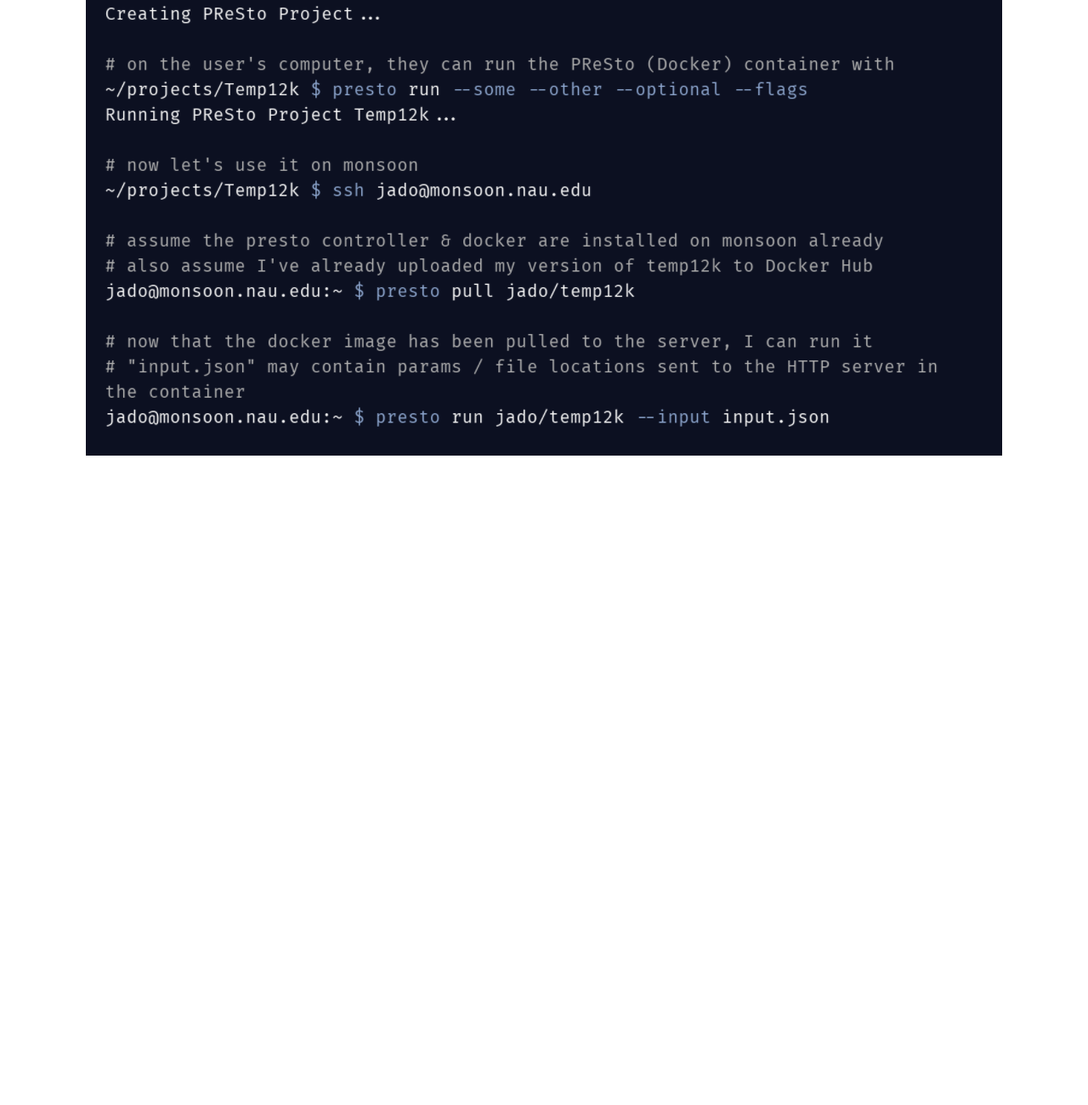
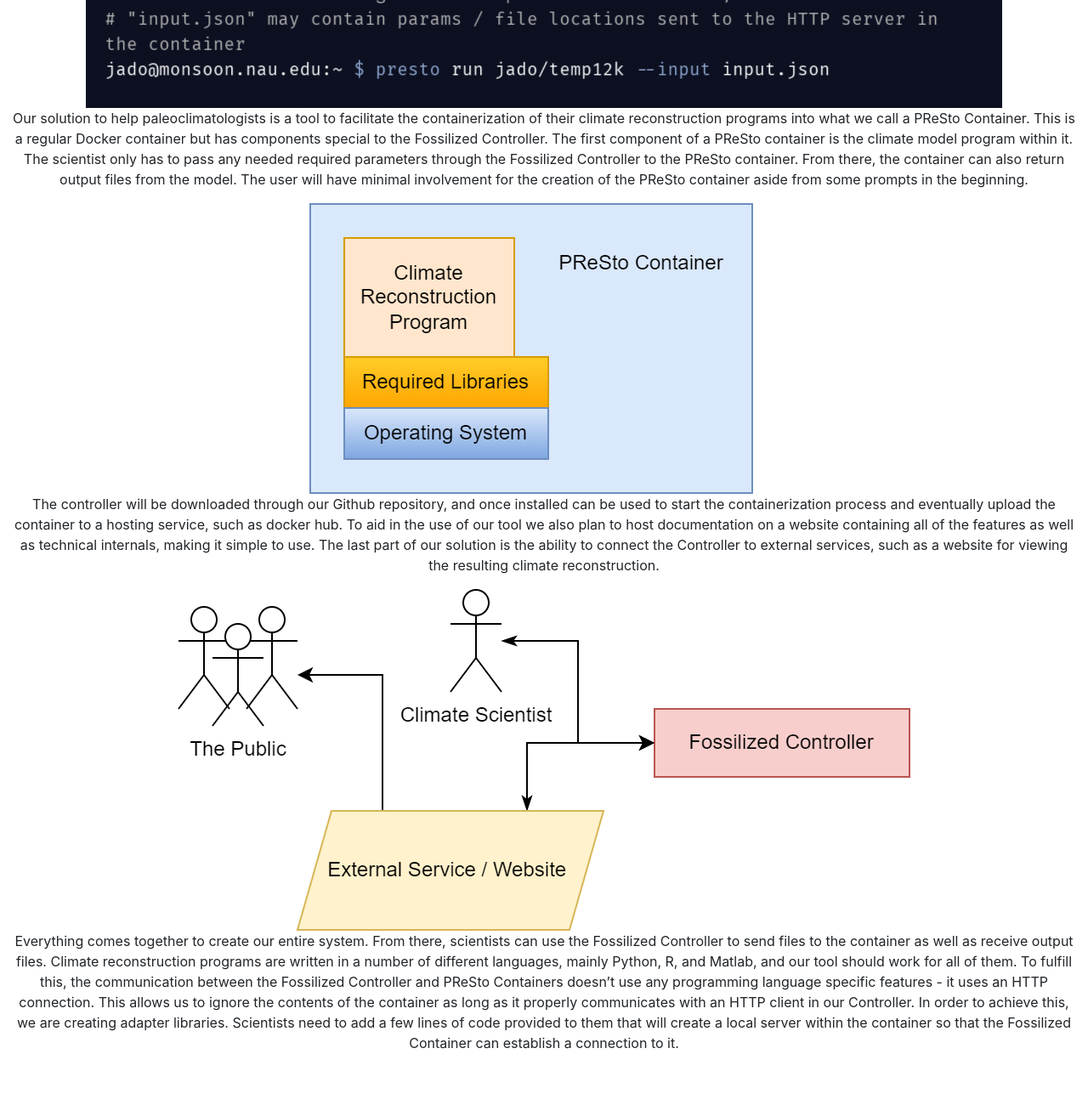
Before and after one commit to FossilizedContainers/fossilized-website, a plain HTML site: page solution.html in a window 1280 px wide. Shown: the part 960-2260 px from the top of the page at 85% size. Before the commit the page ends 1496 px from the top, so only its background shows below. Drawn offline with Linux system fonts and the light colour scheme.

Commit message:
added solution details

```diff
--- a/solution.html
+++ b/solution.html
@@ -1,5 +1,6 @@
 <!DOCTYPE html>
 <html>
+
 <head>
     <!-- Required meta tags -->
     <meta charset="utf-8">
@@ -12,9 +13,10 @@
     <link href="stylesheets/styles.css" rel="stylesheet">
 
 </head>
+
 <body>
     <nav class="navbar navbar-expand-md navbar-dark fixed-top bg-dark">
-            <img class="navbar-img" src="img/small_logo.png"/>
+        <img class="navbar-img" src="img/small_logo.png" />
         <a class="navbar-brand" href="index.html">Fossilized Containers</a>
         <button class="navbar-toggler" type="button" data-toggle="collapse" data-target="#navbarNav" aria-controls="navbarNav" aria-expanded="false" aria-label="Toggle navigation">
             <span class="navbar-toggler-icon"></span>
@@ -48,12 +50,49 @@
         <div class="container-fluid">
             <div class="construction-body">
 
-            <div>
+                <h1>
+                    Our Solution
+                </h1>
+
+                <p>
+                    This tool, which we call the Fossilized Controller, will provide
+                    a user interface to help create, run, and manage PReSto containers.
+                    The main function of the Fossilized Controller is to guide scientists through the process of
+                    creating their container. The purpose of our tool is that instead of having to learn about containerization, scientists can use our
+                    tool to create an easy way to share their climate models. Ample documentation will be provided to the scientists so that they can have a
+                    good understanding of how to use the tool. The benefits of using our tool is that instead of having to learn Docker, they simply have to
+                    run our commands that create the containers for the scientists.
+                </p>
+                <img src="img/cli_example.png" alt="example showing CLI usage">
+
+
+                <p>
+                    Our solution to help paleoclimatologists is a tool to facilitate the containerization of their climate reconstruction programs into what we call a PReSto Container.
+                    This is a regular Docker container but has components special to the Fossilized Controller. The first component of a PReSto container is the climate model program
+                    within it. The scientist only has to pass any needed required parameters through the Fossilized Controller to the PReSto container. From there, the container can also
+                    return output files from the model. The user will have minimal involvement for the creation of the PReSto container aside from some prompts in the beginning.
+                </p>
+                <img src="img/prestocontainer.png" alt="a PReSto Container is a Docker container with a climate model">
+
+                <p>
+                    The controller will be downloaded through our Github repository, and once installed can be used to start the containerization process and eventually upload the container to
+                    a hosting service, such as docker hub. To aid in the use of our tool we also plan to host documentation on a website containing all of the features as well as technical internals, making it simple to use. The last part of our
+                    solution is the ability to connect the Controller to external services, such as a website for viewing the resulting climate reconstruction.
+                </p>
+                <img src="img/external_services.png" alt="Diagram showing external services">
+
+                <p>
+                    Everything comes together to create our entire system.
+                    From there, scientists can use the Fossilized Controller to send files to the container as well as receive output files. Climate reconstruction programs are written in a number of different languages, mainly Python, R, and Matlab,
+                    and our tool should work for all of them. To fulfill this, the communication between the Fossilized Controller and PReSto Containers doesn’t use any programming language specific features - it uses an HTTP connection. This allows
+                    us to ignore the contents of the container as long as it properly communicates with an HTTP client in our Controller.
+
+                    In order to achieve this, we are creating adapter libraries. Scientists need to add a few lines of code provided to them that will create a local server within the container so that the Fossilized Container can
+                    establish a connection to it.
+                </p>
                 <img src="img/diagram.png" alt="project diagram">
-            </div>
 
                 <div>
-            <img src="img/cli_example.png" alt="example showing CLI usage">
                 </div>
             </div>
         </div>
@@ -66,4 +105,5 @@
 
     <script src="scripts/bootstrap.min.js"></script>
 </body>
+
 </html>
```
Also changed, not shown: img/external_services.png (added), img/prestocontainer.png (added), img/workflow.png (added). Lines whose indentation alone changed are shown as unchanged.
